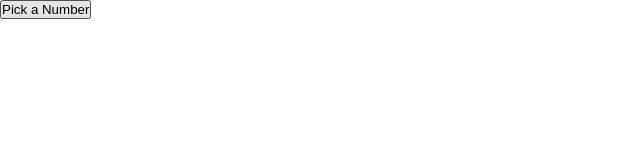
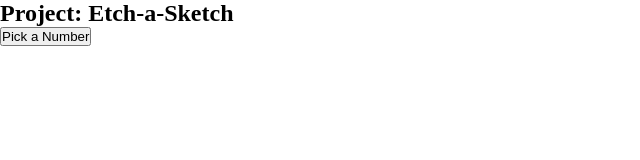
Before and after one commit to mostafa-imam/Project-Etch-a-Sketch, a plain HTML site: page index.html in a window 1280 px wide. Shown: the whole page, without its empty margins (0-640 px from the left). Drawn offline with Linux system fonts and the light colour scheme.

Commit message:
feat: Create project heading

```diff
--- a/index.html
+++ b/index.html
@@ -8,6 +8,10 @@
     <title>Project: Etch-a-Sketch</title>
 </head>
 <body>
+    <nav class="nav-bar">
+        <h1>Project: Etch-a-Sketch</h1>
+    </nav>
+
     <div class="btn-container">
         <button>Pick a Number</button>
     </div>
```
